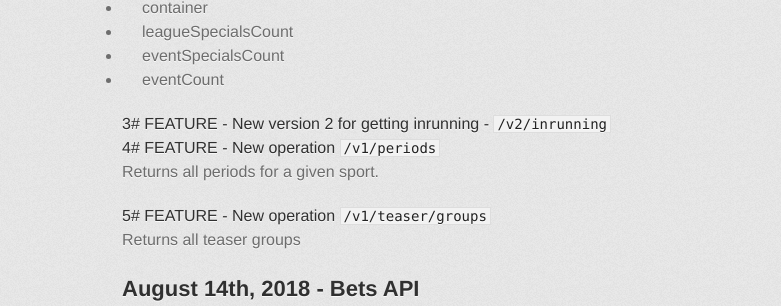
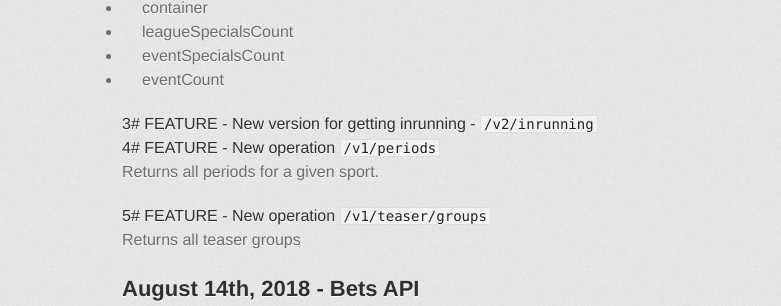
Before and after one commit to ps3838api/ps3838api.github.io, a Jekyll site: the page built from ChangesLog.md, in a window 1280 px wide. Shown: the part 621-927 px from the top of the page, without its empty margins (208-989 px from the left). Built offline with Jekyll 4.4.1, drawn with Linux system fonts in a browser that asks for light colours; some web fonts are replaced; our own code applies the rules of GitHub Pages for plain Markdown files.

Commit message:
Update ChangesLog.md

```diff
--- a/ChangesLog.md
+++ b/ChangesLog.md
@@ -16,7 +16,7 @@
   + eventSpecialsCount
   + eventCount
 
-##### 3# <span>FEATURE</span>  - New version 2 for getting inrunning - `/v2/inrunning`
+##### 3# <span>FEATURE</span>  - New version for getting inrunning - `/v2/inrunning`
 
 ##### 4# <span>FEATURE</span>  - New operation `/v1/periods`
   Returns all periods for a given sport.
```
